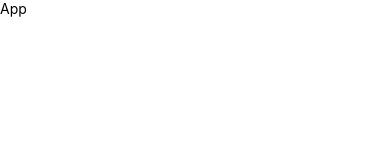
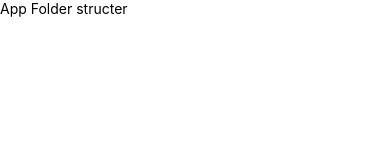
Before and after one commit to parthpatel0517/AwesomeProject, a React Native app: screen / in a window 390 px wide. Shown: the top 160 px of the page. Built offline with nearby package versions, Linux system fonts and the light colour scheme.

Commit message:
9_5_24_folder_structer

```diff
--- a/App.js
+++ b/App.js
@@ -4,7 +4,7 @@ import React from 'react'
 export default function App() {
   return (
     <View>
-      <Text>App</Text>
+      <Text>App Folder structer</Text>
     </View>
   )
 }
--- a/index.js
+++ b/index.js
@@ -1,6 +1,4 @@
-/**
- * @format
- */
+
 
 import {AppRegistry} from 'react-native';
 import App from './App';
```
